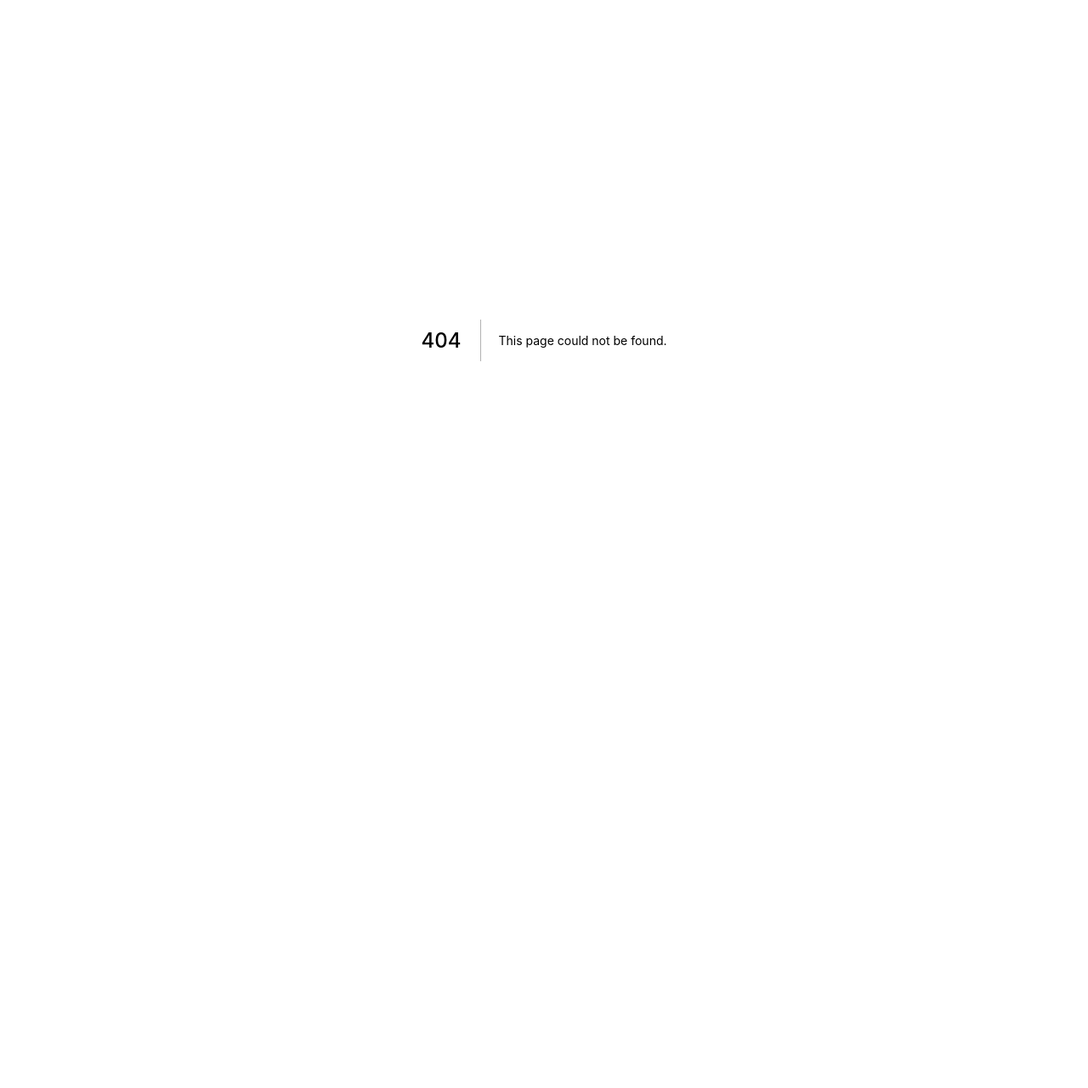
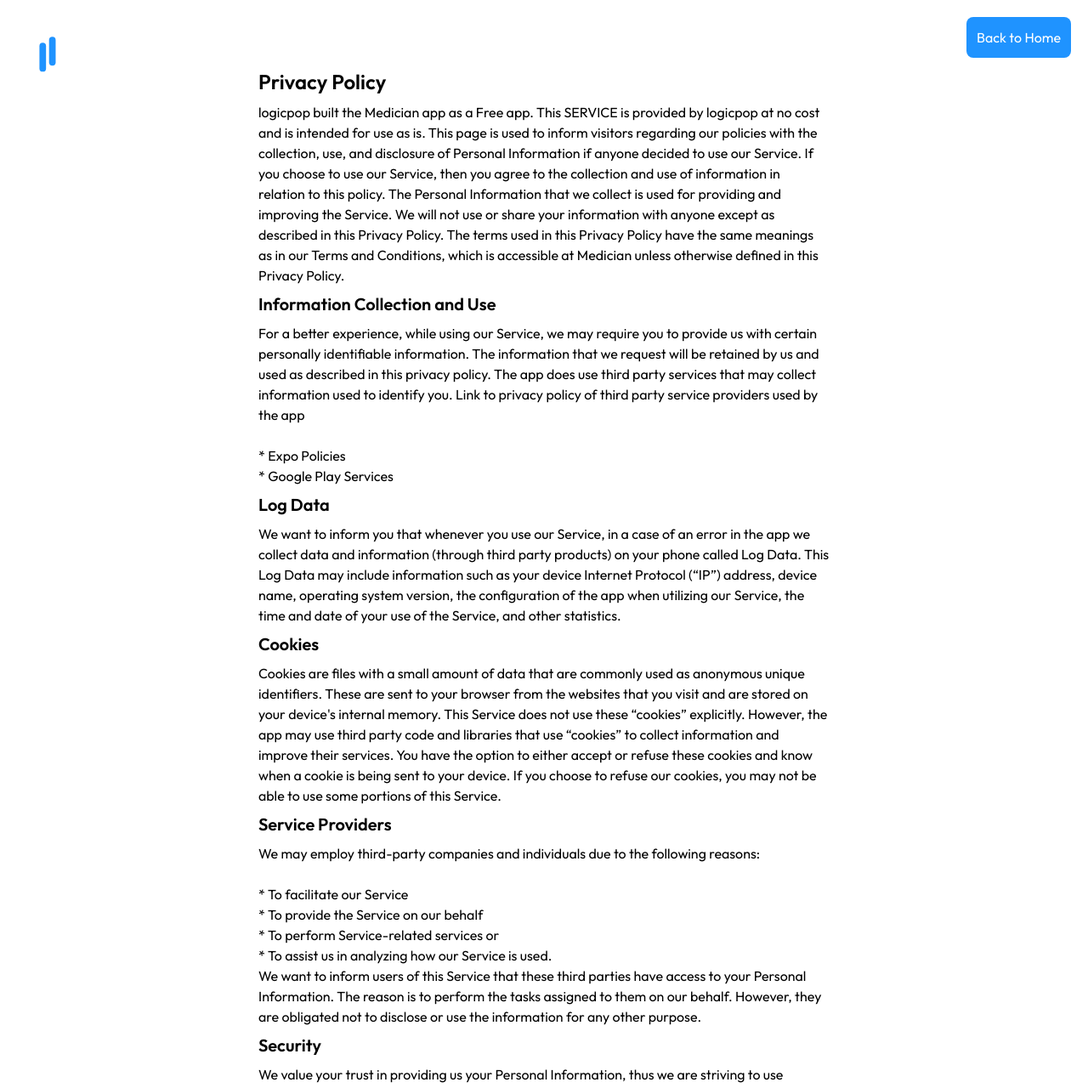
Before and after one commit to fxlui/logicpop-website, a Next.js app: page /privacy in a window 1280 px wide. Before the commit this address had no page. Shown: the top 1280 px of the page at 85% size. Before the commit the page ends 800 px from the top, so only its background shows below. Built offline with nearby package versions, Linux system fonts and the light colour scheme.

Commit message:
Privacy page

```diff
--- a/src/components/ViewLayout.tsx
+++ b/src/components/ViewLayout.tsx
@@ -2,8 +2,6 @@
 
 import useOnScreen from '../hooks/useOnScreen'
 import ArrowDown from '../components/icons/ArrowDown'
-import Image from 'next/image'
-import logo from '../../public/logo.svg'
 
 const ViewLayout: FC<{
   setCurrentView: () => void
@@ -19,9 +17,6 @@
   return (
     <div ref={viewRef} className="view-container snap-center">
       <main className="main-container">{children}</main>
-      <div className="pointer-events-none fixed w-24 h-24 m-2 left-0 top-2">
-        <Image src={logo} alt="logo" />
-      </div>
       <div className="flex-shrink-0 flex flex-col items-center pb-4">
         {customFooter ?? (
           <>
--- a/src/pages/index.tsx
+++ b/src/pages/index.tsx
@@ -11,6 +11,9 @@
 import ViewLayout from '../components/ViewLayout'
 import MobileMenu from '../components/MobileMenu'
 import DesktopMenu from '../components/DesktopMenu'
+
+import Image from 'next/image'
+import logo from '../../public/logo.svg'
 
 const Home: NextPage = () => {
   // right now this state will trigger rerender frequently since it's in the root
@@ -50,12 +53,19 @@
     <div className="w-full snap-y snap-mandatory h-screen overflow-y-scroll">
       <Head>
         <title>logicpop</title>
-        <meta name="description" content="Logicpop website" />
+        <meta
+          name="description"
+          content="logicpop builds innovative software solutions to real problems."
+        />
         <link rel="icon" href="/favicon.ico" />
       </Head>
 
       <MobileMenu {...{ currentView, scrollToView }} />
       <DesktopMenu {...{ currentView, scrollToView }} />
+
+      <div className="pointer-events-none fixed w-24 h-24 m-2 left-0 top-2">
+        <Image src={logo} alt="logo" />
+      </div>
 
       <ViewLayout
         viewRef={homeRef}
--- /dev/null
+++ b/src/pages/privacy.tsx
@@ -0,0 +1,167 @@
+import Head from 'next/head'
+import type { NextPage } from 'next'
+import { useState, useRef } from 'react'
+
+import Link from 'next/link'
+import Image from 'next/image'
+import logo from '../../public/logo.svg'
+
+import type { View } from '../types'
+
+const Home: NextPage = () => {
+  return (
+    <div className="w-full flex justify-center items-center">
+      <Head>
+        <title>Medician Privacy Policy - logicpop</title>
+        <meta
+          name="description"
+          content="This webpage contains the Privacy Policy for Medician"
+        />
+        <link rel="icon" href="/favicon.ico" />
+      </Head>
+
+      <div className="pointer-events-none fixed w-24 h-24 m-2 left-0 top-2">
+        <Image src={logo} alt="logo" />
+      </div>
+
+      <div className="fixed top-5 right-5">
+        <Link href="/">
+          <a className="inline-flex justify-center p-3 text-white hover:text-black transition-colors bg-primary rounded-lg hover:bg-bg-card focus:outline-none focus-visible:ring-2 focus-visible:ring-offset-2 focus-visible:ring-blue-500">
+            Back to Home
+          </a>
+        </Link>
+      </div>
+
+      <div className="flex flex-col max-w-2xl py-20">
+        <h1 className="font-semibold text-2xl mb-2">Privacy Policy</h1>
+        <p>
+          logicpop built the Medician app as a Free app. This SERVICE is
+          provided by logicpop at no cost and is intended for use as is. This
+          page is used to inform visitors regarding our policies with the
+          collection, use, and disclosure of Personal Information if anyone
+          decided to use our Service. If you choose to use our Service, then you
+          agree to the collection and use of information in relation to this
+          policy. The Personal Information that we collect is used for providing
+          and improving the Service. We will not use or share your information
+          with anyone except as described in this Privacy Policy. The terms used
+          in this Privacy Policy have the same meanings as in our Terms and
+          Conditions, which is accessible at Medician unless otherwise defined
+          in this Privacy Policy.
+        </p>
+
+        <h2 className="font-semibold text-xl my-2">
+          Information Collection and Use
+        </h2>
+        <p>
+          For a better experience, while using our Service, we may require you
+          to provide us with certain personally identifiable information. The
+          information that we request will be retained by us and used as
+          described in this privacy policy. The app does use third party
+          services that may collect information used to identify you. Link to
+          privacy policy of third party service providers used by the app
+          <br />
+          <br />
+          <ul>
+            <li>
+              <a href="https://expo.io/privacy">* Expo Policies</a>
+            </li>
+            <li>
+              <a href="https://www.google.com/policies/privacy/">
+                * Google Play Services
+              </a>
+            </li>
+          </ul>
+        </p>
+
+        <h2 className="font-semibold text-xl my-2">Log Data</h2>
+        <p>
+          We want to inform you that whenever you use our Service, in a case of
+          an error in the app we collect data and information (through third
+          party products) on your phone called Log Data. This Log Data may
+          include information such as your device Internet Protocol (“IP”)
+          address, device name, operating system version, the configuration of
+          the app when utilizing our Service, the time and date of your use of
+          the Service, and other statistics.
+        </p>
+
+        <h2 className="font-semibold text-xl my-2">Cookies</h2>
+        <p>
+          Cookies are files with a small amount of data that are commonly used
+          as anonymous unique identifiers. These are sent to your browser from
+          the websites that you visit and are stored on your device's internal
+          memory. This Service does not use these “cookies” explicitly. However,
+          the app may use third party code and libraries that use “cookies” to
+          collect information and improve their services. You have the option to
+          either accept or refuse these cookies and know when a cookie is being
+          sent to your device. If you choose to refuse our cookies, you may not
+          be able to use some portions of this Service.
+        </p>
+
+        <h2 className="font-semibold text-xl my-2">Service Providers</h2>
+        <p>
+          We may employ third-party companies and individuals due to the
+          following reasons:
+          <br />
+          <br />
+          <ul>
+            <li>* To facilitate our Service</li>
+            <li>* To provide the Service on our behalf</li>
+            <li>* To perform Service-related services or</li>
+            <li>* To assist us in analyzing how our Service is used.</li>
+          </ul>
+        </p>
+        <p>
+          We want to inform users of this Service that these third parties have
+          access to your Personal Information. The reason is to perform the
+          tasks assigned to them on our behalf. However, they are obligated not
+          to disclose or use the information for any other purpose.
+        </p>
+        <h2 className="font-semibold text-xl my-2">Security</h2>
+        <p>
+          We value your trust in providing us your Personal Information, thus we
+          are striving to use commercially acceptable means of protecting it.
+          But remember that no method of transmission over the internet, or
+          method of electronic storage is 100% secure and reliable, and we
+          cannot guarantee its absolute security.
+        </p>
+        <h2 className="font-semibold text-xl my-2">Links to Other Sites</h2>
+        <p>
+          This Service may contain links to other sites. If you click on a
+          third-party link, you will be directed to that site. Note that these
+          external sites are not operated by us. Therefore, we strongly advise
+          you to review the Privacy Policy of these websites. We have no control
+          over and assume no responsibility for the content, privacy policies,
+          or practices of any third-party sites or services.
+        </p>
+        <h2 className="font-semibold text-xl my-2">Children’s Privacy</h2>
+        <p>
+          These Services do not address anyone under the age of 13. We do not
+          knowingly collect personally identifiable information from children
+          under 13 years of age. In the case we discover that a child under 13
+          has provided us with personal information, we immediately delete this
+          from our servers. If you are a parent or guardian and you are aware
+          that your child has provided us with personal information, please
+          contact us so that we will be able to do necessary actions.
+        </p>
+
+        <h2 className="font-semibold text-xl my-2">
+          Changes to This Privacy Policy
+        </h2>
+        <p>
+          We may update our Privacy Policy from time to time. Thus, you are
+          advised to review this page periodically for any changes. We will
+          notify you of any changes by posting the new Privacy Policy on this
+          page.
+        </p>
+        <p>This policy is effective as of 2021-09-06</p>
+        <h2 className="font-semibold text-xl my-2">Contact Us</h2>
+        <p>
+          If you have any questions or suggestions about our Privacy Policy, do
+          not hesitate to contact us at privacy@logicpop.com.au.
+        </p>
+      </div>
+    </div>
+  )
+}
+
+export default Home
```
